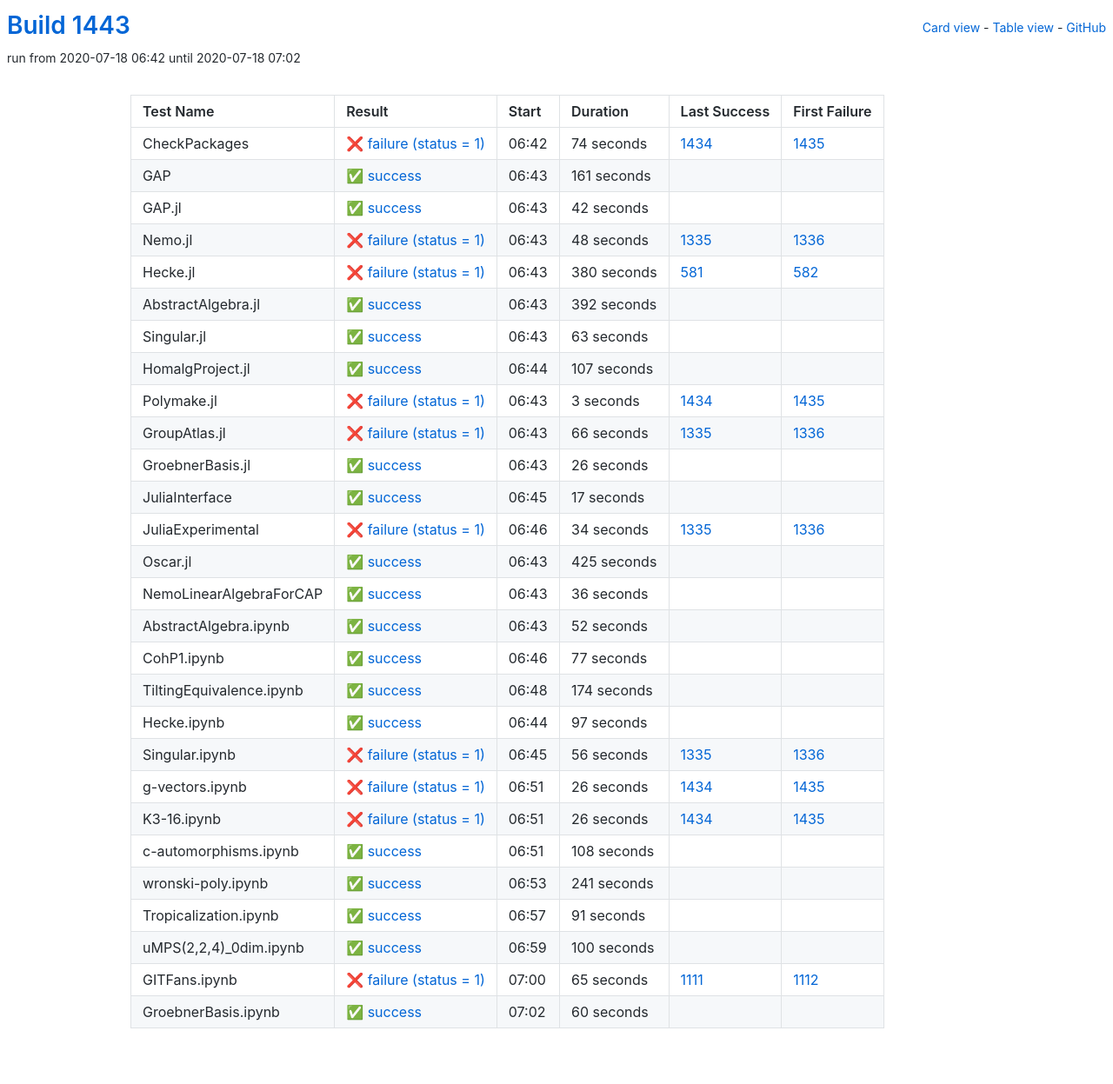
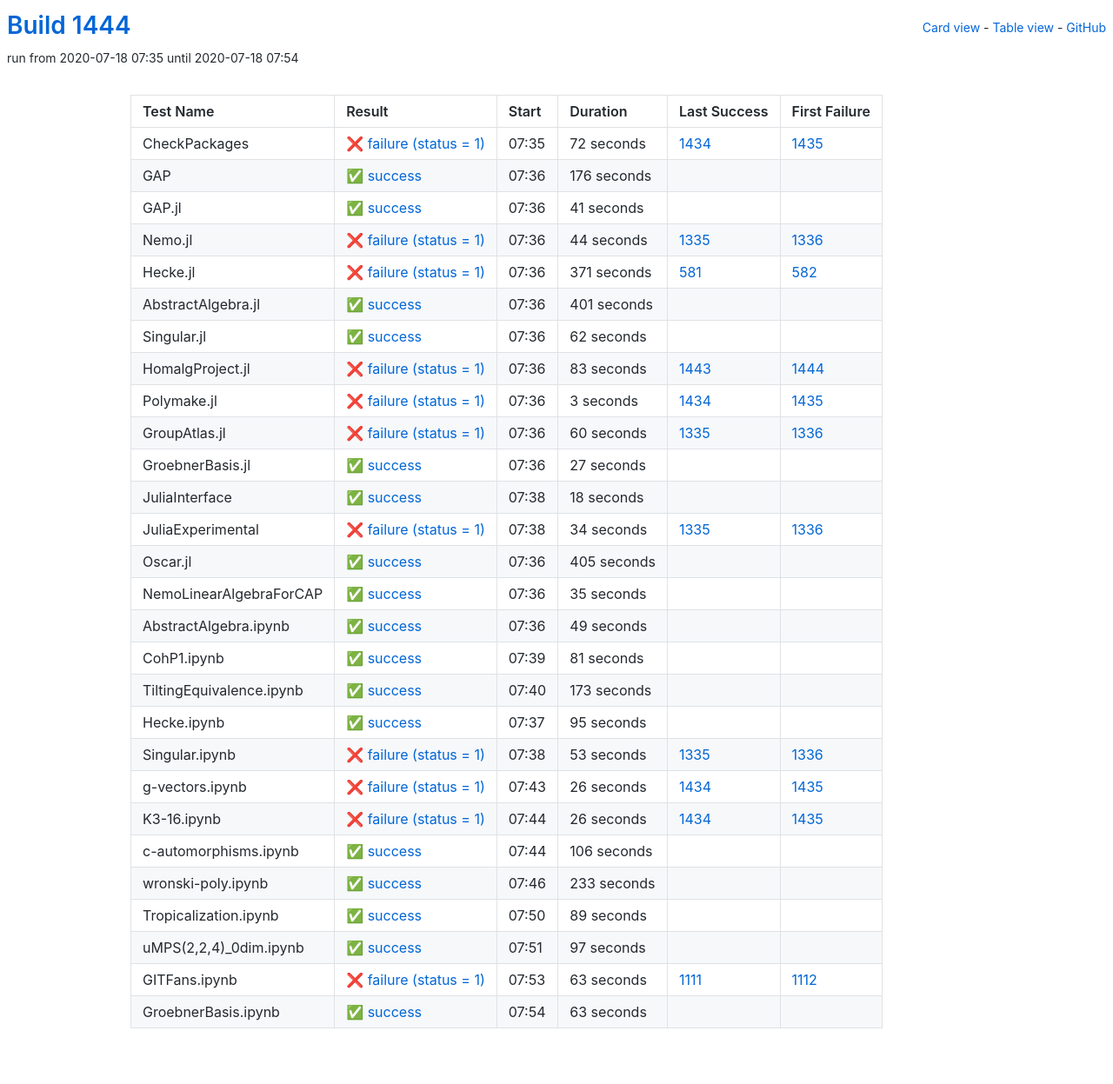
Before and after one commit to oscar-system/oscar-ci-status-1.4, a Jekyll site: the page built from table.html, in a window 1280 px wide. Shown: the whole page at 87% size. Built offline with Jekyll 4.4.1, drawn with Linux system fonts in a browser that asks for light colours.

Commit message:
Build #1444

```diff
--- a/_data/ci.yml
+++ b/_data/ci.yml
@@ -1,6 +1,6 @@
 ---
-build: 1443
-build_url: https://oscarci.mathematik.uni-kl.de/job/oscar-julia-1.4/1443/
+build: 1444
+build_url: https://oscarci.mathematik.uni-kl.de/job/oscar-julia-1.4/1444/
 job: oscar-julia-1.4
 organization: oscar-system
 repo: oscar-ci-status-1.4
@@ -8,104 +8,104 @@ repourl: https://github.com/oscar-system/oscar-ci-status-1.4
 tests:
 - name: CheckPackages
   id: checkpackages
-  log: https://oscarci.mathematik.uni-kl.de/job/oscar-julia-1.4/1443/artifact/logs/build-1443/CheckPackages.log
-  start: 2020-07-18 06:42
+  log: https://oscarci.mathematik.uni-kl.de/job/oscar-julia-1.4/1444/artifact/logs/build-1444/CheckPackages.log
+  start: 2020-07-18 07:35
   success: false
   exitcode: 1
   status: failure
-  duration: 74
+  duration: 72
   last_success: 1434
   last_success_url: https://oscarci.mathematik.uni-kl.de/job/oscar-julia-1.4/1434/
   first_failure: 1435
   first_failure_url: https://oscarci.mathematik.uni-kl.de/job/oscar-julia-1.4/1435/
 - name: GAP
   id: gap
-  log: https://oscarci.mathematik.uni-kl.de/job/oscar-julia-1.4/1443/artifact/logs/build-1443/GAP.log
-  start: 2020-07-18 06:43
+  log: https://oscarci.mathematik.uni-kl.de/job/oscar-julia-1.4/1444/artifact/logs/build-1444/GAP.log
+  start: 2020-07-18 07:36
   success: true
   exitcode: 0
   status: success
-  duration: 161
+  duration: 176
   last_success: false
   last_success_url:
   first_failure: false
   first_failure_url:
 - name: GAP.jl
   id: gap-jl
-  log: https://oscarci.mathematik.uni-kl.de/job/oscar-julia-1.4/1443/artifact/logs/build-1443/GAP.jl.log
-  start: 2020-07-18 06:43
+  log: https://oscarci.mathematik.uni-kl.de/job/oscar-julia-1.4/1444/artifact/logs/build-1444/GAP.jl.log
+  start: 2020-07-18 07:36
   success: true
   exitcode: 0
   status: success
-  duration: 42
+  duration: 41
   last_success: false
   last_success_url:
   first_failure: false
   first_failure_url:
 - name: Nemo.jl
   id: nemo-jl
-  log: https://oscarci.mathematik.uni-kl.de/job/oscar-julia-1.4/1443/artifact/logs/build-1443/Nemo.jl.log
-  start: 2020-07-18 06:43
+  log: https://oscarci.mathematik.uni-kl.de/job/oscar-julia-1.4/1444/artifact/logs/build-1444/Nemo.jl.log
+  start: 2020-07-18 07:36
   success: false
   exitcode: 1
   status: failure
-  duration: 48
+  duration: 44
   last_success: 1335
   last_success_url: https://oscarci.mathematik.uni-kl.de/job/oscar-julia-1.4/1335/
   first_failure: 1336
   first_failure_url: https://oscarci.mathematik.uni-kl.de/job/oscar-julia-1.4/1336/
 - name: Hecke.jl
   id: hecke-jl
-  log: https://oscarci.mathematik.uni-kl.de/job/oscar-julia-1.4/1443/artifact/logs/build-1443/Hecke.jl.log
-  start: 2020-07-18 06:43
+  log: https://oscarci.mathematik.uni-kl.de/job/oscar-julia-1.4/1444/artifact/logs/build-1444/Hecke.jl.log
+  start: 2020-07-18 07:36
   success: false
   exitcode: 1
   status: failure
-  duration: 380
+  duration: 371
   last_success: 581
   last_success_url: https://oscarci.mathematik.uni-kl.de/job/oscar-julia-1.4/581/
   first_failure: 582
   first_failure_url: https://oscarci.mathematik.uni-kl.de/job/oscar-julia-1.4/582/
 - name: AbstractAlgebra.jl
   id: abstractalgebra-jl
-  log: https://oscarci.mathematik.uni-kl.de/job/oscar-julia-1.4/1443/artifact/logs/build-1443/AbstractAlgebra.jl.log
-  start: 2020-07-18 06:43
+  log: https://oscarci.mathematik.uni-kl.de/job/oscar-julia-1.4/1444/artifact/logs/build-1444/AbstractAlgebra.jl.log
+  start: 2020-07-18 07:36
   success: true
   exitcode: 0
   status: success
-  duration: 392
+  duration: 401
   last_success: false
   last_success_url:
   first_failure: false
   first_failure_url:
 - name: Singular.jl
   id: singular-jl
-  log: https://oscarci.mathematik.uni-kl.de/job/oscar-julia-1.4/1443/artifact/logs/build-1443/Singular.jl.log
-  start: 2020-07-18 06:43
+  log: https://oscarci.mathematik.uni-kl.de/job/oscar-julia-1.4/1444/artifact/logs/build-1444/Singular.jl.log
+  start: 2020-07-18 07:36
   success: true
   exitcode: 0
   status: success
-  duration: 63
+  duration: 62
   last_success: false
   last_success_url:
   first_failure: false
   first_failure_url:
 - name: HomalgProject.jl
   id: homalgproject-jl
-  log: https://oscarci.mathematik.uni-kl.de/job/oscar-julia-1.4/1443/artifact/logs/build-1443/HomalgProject.jl.log
-  start: 2020-07-18 06:44
-  success: true
-  exitcode: 0
-  status: success
-  duration: 107
-  last_success: false
-  last_success_url:
-  first_failure: false
-  first_failure_url:
+  log: https://oscarci.mathematik.uni-kl.de/job/oscar-julia-1.4/1444/artifact/logs/build-1444/HomalgProject.jl.log
+  start: 2020-07-18 07:36
+  success: false
+  exitcode: 1
+  status: failure
+  duration: 83
+  last_success: 1443
+  last_success_url: https://oscarci.mathematik.uni-kl.de/job/oscar-julia-1.4/1443/
+  first_failure: 1444
+  first_failure_url: https://oscarci.mathematik.uni-kl.de/job/oscar-julia-1.4/1444/
 - name: Polymake.jl
   id: polymake-jl
-  log: https://oscarci.mathematik.uni-kl.de/job/oscar-julia-1.4/1443/artifact/logs/build-1443/Polymake.jl.log
-  start: 2020-07-18 06:43
+  log: https://oscarci.mathematik.uni-kl.de/job/oscar-julia-1.4/1444/artifact/logs/build-1444/Polymake.jl.log
+  start: 2020-07-18 07:36
   success: false
   exitcode: 1
   status: failure
@@ -116,44 +116,44 @@ tests:
   first_failure_url: https://oscarci.mathematik.uni-kl.de/job/oscar-julia-1.4/1435/
 - name: GroupAtlas.jl
   id: groupatlas-jl
-  log: https://oscarci.mathematik.uni-kl.de/job/oscar-julia-1.4/1443/artifact/logs/build-1443/GroupAtlas.jl.log
-  start: 2020-07-18 06:43
+  log: https://oscarci.mathematik.uni-kl.de/job/oscar-julia-1.4/1444/artifact/logs/build-1444/GroupAtlas.jl.log
+  start: 2020-07-18 07:36
   success: false
   exitcode: 1
   status: failure
-  duration: 66
+  duration: 60
   last_success: 1335
   last_success_url: https://oscarci.mathematik.uni-kl.de/job/oscar-julia-1.4/1335/
   first_failure: 1336
   first_failure_url: https://oscarci.mathematik.uni-kl.de/job/oscar-julia-1.4/1336/
 - name: GroebnerBasis.jl
   id: groebnerbasis-jl
-  log: https://oscarci.mathematik.uni-kl.de/job/oscar-julia-1.4/1443/artifact/logs/build-1443/GroebnerBasis.jl.log
-  start: 2020-07-18 06:43
+  log: https://oscarci.mathematik.uni-kl.de/job/oscar-julia-1.4/1444/artifact/logs/build-1444/GroebnerBasis.jl.log
+  start: 2020-07-18 07:36
   success: true
   exitcode: 0
   status: success
-  duration: 26
+  duration: 27
   last_success: false
   last_success_url:
   first_failure: false
   first_failure_url:
 - name: JuliaInterface
   id: juliainterface
-  log: https://oscarci.mathematik.uni-kl.de/job/oscar-julia-1.4/1443/artifact/logs/build-1443/JuliaInterface.log
-  start: 2020-07-18 06:45
+  log: https://oscarci.mathematik.uni-kl.de/job/oscar-julia-1.4/1444/artifact/logs/build-1444/JuliaInterface.log
+  start: 2020-07-18 07:38
   success: true
   exitcode: 0
   status: success
-  duration: 17
+  duration: 18
   last_success: false
   last_success_url:
   first_failure: false
   first_failure_url:
 - name: JuliaExperimental
   id: juliaexperimental
-  log: https://oscarci.mathematik.uni-kl.de/job/oscar-julia-1.4/1443/artifact/logs/build-1443/JuliaExperimental.log
-  start: 2020-07-18 06:46
+  log: https://oscarci.mathematik.uni-kl.de/job/oscar-julia-1.4/1444/artifact/logs/build-1444/JuliaExperimental.log
+  start: 2020-07-18 07:38
   success: false
   exitcode: 1
   status: failure
@@ -164,92 +164,92 @@ tests:
   first_failure_url: https://oscarci.mathematik.uni-kl.de/job/oscar-julia-1.4/1336/
 - name: Oscar.jl
   id: oscar-jl
-  log: https://oscarci.mathematik.uni-kl.de/job/oscar-julia-1.4/1443/artifact/logs/build-1443/Oscar.jl.log
-  start: 2020-07-18 06:43
+  log: https://oscarci.mathematik.uni-kl.de/job/oscar-julia-1.4/1444/artifact/logs/build-1444/Oscar.jl.log
+  start: 2020-07-18 07:36
   success: true
   exitcode: 0
   status: success
-  duration: 425
+  duration: 405
   last_success: false
   last_success_url:
   first_failure: false
   first_failure_url:
 - name: NemoLinearAlgebraForCAP
   id: nemolinearalgebraforcap
-  log: https://oscarci.mathematik.uni-kl.de/job/oscar-julia-1.4/1443/artifact/logs/build-1443/NemoLinearAlgebraForCAP.log
-  start: 2020-07-18 06:43
+  log: https://oscarci.mathematik.uni-kl.de/job/oscar-julia-1.4/1444/artifact/logs/build-1444/NemoLinearAlgebraForCAP.log
+  start: 2020-07-18 07:36
   success: true
   exitcode: 0
   status: success
-  duration: 36
+  duration: 35
   last_success: false
   last_success_url:
   first_failure: false
   first_failure_url:
 - name: AbstractAlgebra.ipynb
   id: abstractalgebra-ipynb
-  log: https://oscarci.mathematik.uni-kl.de/job/oscar-julia-1.4/1443/artifact/logs/build-1443/AbstractAlgebra.ipynb.log
-  start: 2020-07-18 06:43
+  log: https://oscarci.mathematik.uni-kl.de/job/oscar-julia-1.4/1444/artifact/logs/build-1444/AbstractAlgebra.ipynb.log
+  start: 2020-07-18 07:36
   success: true
   exitcode: 0
   status: success
-  duration: 52
+  duration: 49
   last_success: false
   last_success_url:
   first_failure: false
   first_failure_url:
 - name: CohP1.ipynb
   id: cohp1-ipynb
-  log: https://oscarci.mathematik.uni-kl.de/job/oscar-julia-1.4/1443/artifact/logs/build-1443/CohP1.ipynb.log
-  start: 2020-07-18 06:46
+  log: https://oscarci.mathematik.uni-kl.de/job/oscar-julia-1.4/1444/artifact/logs/build-1444/CohP1.ipynb.log
+  start: 2020-07-18 07:39
   success: true
   exitcode: 0
   status: success
-  duration: 77
+  duration: 81
   last_success: false
   last_success_url:
   first_failure: false
   first_failure_url:
 - name: TiltingEquivalence.ipynb
   id: tiltingequivalence-ipynb
-  log: https://oscarci.mathematik.uni-kl.de/job/oscar-julia-1.4/1443/artifact/logs/build-1443/TiltingEquivalence.ipynb.log
-  start: 2020-07-18 06:48
+  log: https://oscarci.mathematik.uni-kl.de/job/oscar-julia-1.4/1444/artifact/logs/build-1444/TiltingEquivalence.ipynb.log
+  start: 2020-07-18 07:40
   success: true
   exitcode: 0
   status: success
-  duration: 174
+  duration: 173
   last_success: false
   last_success_url:
   first_failure: false
   first_failure_url:
 - name: Hecke.ipynb
   id: hecke-ipynb
-  log: https://oscarci.mathematik.uni-kl.de/job/oscar-julia-1.4/1443/artifact/logs/build-1443/Hecke.ipynb.log
-  start: 2020-07-18 06:44
+  log: https://oscarci.mathematik.uni-kl.de/job/oscar-julia-1.4/1444/artifact/logs/build-1444/Hecke.ipynb.log
+  start: 2020-07-18 07:37
   success: true
   exitcode: 0
   status: success
-  duration: 97
+  duration: 95
   last_success: false
   last_success_url:
   first_failure: false
   first_failure_url:
 - name: Singular.ipynb
   id: singular-ipynb
-  log: https://oscarci.mathematik.uni-kl.de/job/oscar-julia-1.4/1443/artifact/logs/build-1443/Singular.ipynb.log
-  start: 2020-07-18 06:45
+  log: https://oscarci.mathematik.uni-kl.de/job/oscar-julia-1.4/1444/artifact/logs/build-1444/Singular.ipynb.log
+  start: 2020-07-18 07:38
   success: false
   exitcode: 1
   status: failure
-  duration: 56
+  duration: 53
   last_success: 1335
   last_success_url: https://oscarci.mathematik.uni-kl.de/job/oscar-julia-1.4/1335/
   first_failure: 1336
   first_failure_url: https://oscarci.mathematik.uni-kl.de/job/oscar-julia-1.4/1336/
 - name: g-vectors.ipynb
   id: g-vectors-ipynb
-  log: https://oscarci.mathematik.uni-kl.de/job/oscar-julia-1.4/1443/artifact/logs/build-1443/g-vectors.ipynb.log
-  start: 2020-07-18 06:51
+  log: https://oscarci.mathematik.uni-kl.de/job/oscar-julia-1.4/1444/artifact/logs/build-1444/g-vectors.ipynb.log
+  start: 2020-07-18 07:43
   success: false
   exitcode: 1
   status: failure
@@ -260,8 +260,8 @@ tests:
   first_failure_url: https://oscarci.mathematik.uni-kl.de/job/oscar-julia-1.4/1435/
 - name: K3-16.ipynb
   id: k3-16-ipynb
-  log: https://oscarci.mathematik.uni-kl.de/job/oscar-julia-1.4/1443/artifact/logs/build-1443/K3-16.ipynb.log
-  start: 2020-07-18 06:51
+  log: https://oscarci.mathematik.uni-kl.de/job/oscar-julia-1.4/1444/artifact/logs/build-1444/K3-16.ipynb.log
+  start: 2020-07-18 07:44
   success: false
   exitcode: 1
   status: failure
@@ -272,72 +272,72 @@ tests:
   first_failure_url: https://oscarci.mathematik.uni-kl.de/job/oscar-julia-1.4/1435/
 - name: c-automorphisms.ipynb
   id: c-automorphisms-ipynb
-  log: https://oscarci.mathematik.uni-kl.de/job/oscar-julia-1.4/1443/artifact/logs/build-1443/c-automorphisms.ipynb.log
-  start: 2020-07-18 06:51
+  log: https://oscarci.mathematik.uni-kl.de/job/oscar-julia-1.4/1444/artifact/logs/build-1444/c-automorphisms.ipynb.log
+  start: 2020-07-18 07:44
   success: true
   exitcode: 0
   status: success
-  duration: 108
+  duration: 106
   last_success: false
   last_success_url:
   first_failure: false
   first_failure_url:
 - name: wronski-poly.ipynb
   id: wronski-poly-ipynb
-  log: https://oscarci.mathematik.uni-kl.de/job/oscar-julia-1.4/1443/artifact/logs/build-1443/wronski-poly.ipynb.log
-  start: 2020-07-18 06:53
+  log: https://oscarci.mathematik.uni-kl.de/job/oscar-julia-1.4/1444/artifact/logs/build-1444/wronski-poly.ipynb.log
+  start: 2020-07-18 07:46
   success: true
   exitcode: 0
   status: success
-  duration: 241
+  duration: 233
   last_success: false
   last_success_url:
   first_failure: false
   first_failure_url:
 - name: Tropicalization.ipynb
   id: tropicalization-ipynb
-  log: https://oscarci.mathematik.uni-kl.de/job/oscar-julia-1.4/1443/artifact/logs/build-1443/Tropicalization.ipynb.log
-  start: 2020-07-18 06:57
+  log: https://oscarci.mathematik.uni-kl.de/job/oscar-julia-1.4/1444/artifact/logs/build-1444/Tropicalization.ipynb.log
+  start: 2020-07-18 07:50
   success: true
   exitcode: 0
   status: success
-  duration: 91
+  duration: 89
   last_success: false
   last_success_url:
   first_failure: false
   first_failure_url:
 - name: uMPS(2,2,4)_0dim.ipynb
   id: umps-2-2-4-0dim-ipynb
-  log: https://oscarci.mathematik.uni-kl.de/job/oscar-julia-1.4/1443/artifact/logs/build-1443/uMPS-2-2-4-_0dim.ipynb.log
-  start: 2020-07-18 06:59
+  log: https://oscarci.mathematik.uni-kl.de/job/oscar-julia-1.4/1444/artifact/logs/build-1444/uMPS-2-2-4-_0dim.ipynb.log
+  start: 2020-07-18 07:51
   success: true
   exitcode: 0
   status: success
-  duration: 100
+  duration: 97
   last_success: false
   last_success_url:
   first_failure: false
   first_failure_url:
 - name: GITFans.ipynb
   id: gitfans-ipynb
-  log: https://oscarci.mathematik.uni-kl.de/job/oscar-julia-1.4/1443/artifact/logs/build-1443/GITFans.ipynb.log
-  start: 2020-07-18 07:00
+  log: https://oscarci.mathematik.uni-kl.de/job/oscar-julia-1.4/1444/artifact/logs/build-1444/GITFans.ipynb.log
+  start: 2020-07-18 07:53
   success: false
   exitcode: 1
   status: failure
-  duration: 65
+  duration: 63
   last_success: 1111
   last_success_url: https://oscarci.mathematik.uni-kl.de/job/oscar-julia-1.4/1111/
   first_failure: 1112
   first_failure_url: https://oscarci.mathematik.uni-kl.de/job/oscar-julia-1.4/1112/
 - name: GroebnerBasis.ipynb
   id: groebnerbasis-ipynb
-  log: https://oscarci.mathematik.uni-kl.de/job/oscar-julia-1.4/1443/artifact/logs/build-1443/GroebnerBasis.ipynb.log
-  start: 2020-07-18 07:02
+  log: https://oscarci.mathematik.uni-kl.de/job/oscar-julia-1.4/1444/artifact/logs/build-1444/GroebnerBasis.ipynb.log
+  start: 2020-07-18 07:54
   success: true
   exitcode: 0
   status: success
-  duration: 60
+  duration: 63
   last_success: false
   last_success_url:
   first_failure: false
```
Also changed, not shown: README.md.
